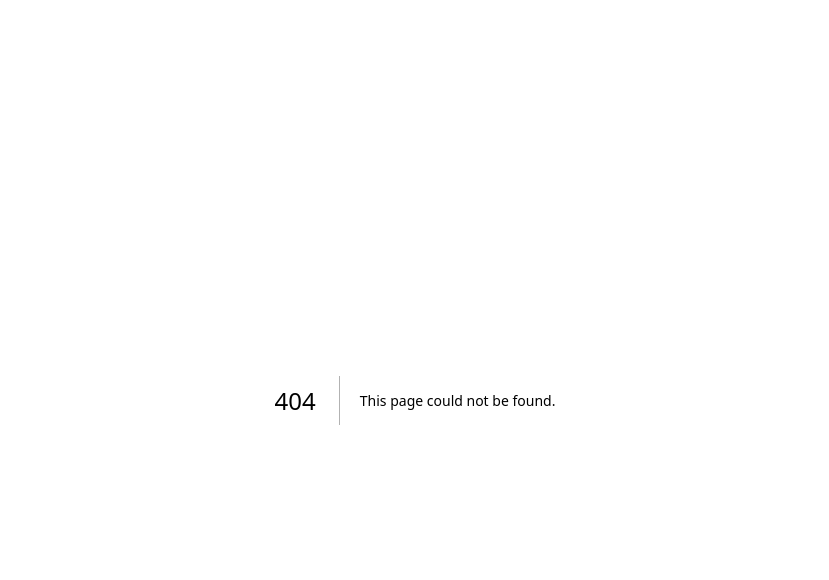
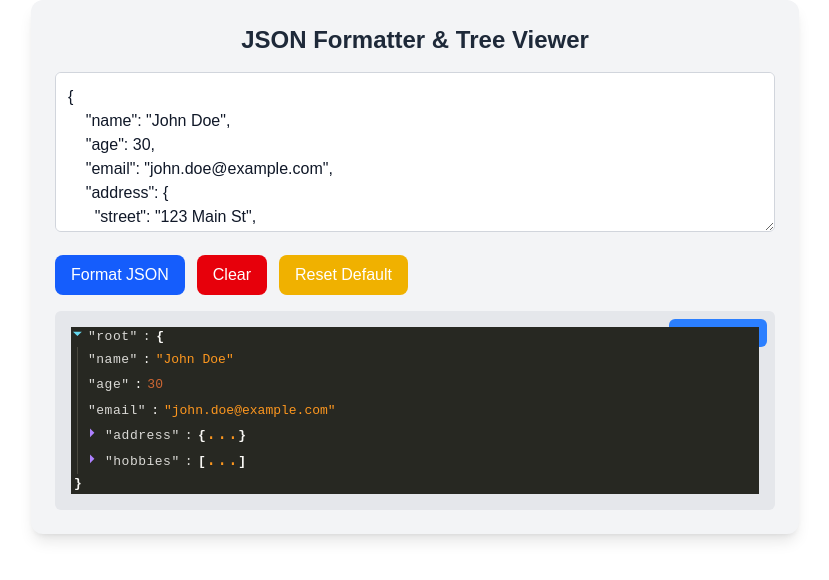
Before and after one commit to MR-SHIV-SHARMA/shavi, a Next.js app: page /projects/json-formatter in a window 1280 px wide. Before the commit this address had no page. Shown: the top 580 px of the page, without its empty margins (225-1054 px from the left). Built offline with nearby package versions, Linux system fonts and the light colour scheme.

Commit message:
feat: add JSON formatter API and UI for formatting and viewing JSON data

```diff
--- a/package.json
+++ b/package.json
@@ -34,6 +34,7 @@
     "react-hook-form": "^7.54.2",
     "react-hot-toast": "^2.5.2",
     "react-icons": "^5.5.0",
+    "react-json-view": "^1.21.3",
     "sharp": "^0.33.5",
     "stream": "^0.0.3"
   },
--- /dev/null
+++ b/src/app/api/jsonFormatter/route.js
@@ -0,0 +1,21 @@
+import { NextResponse } from "next/server";
+
+export async function POST(req) {
+  try {
+    const { jsonText } = await req.json();
+
+    if (!jsonText) {
+      return NextResponse.json(
+        { error: "JSON data is required" },
+        { status: 400 }
+      );
+    }
+
+    const parsedJson = JSON.parse(jsonText);
+    const formattedJson = JSON.stringify(parsedJson, null, 2);
+
+    return NextResponse.json({ formattedJson });
+  } catch (error) {
+    return NextResponse.json({ error: "Invalid JSON format" }, { status: 400 });
+  }
+}
--- /dev/null
+++ b/src/app/projects/json-formatter/page.js
@@ -0,0 +1,136 @@
+"use client";
+
+import { useState, useEffect } from "react";
+import dynamic from "next/dynamic";
+
+// Dynamically import react-json-view to prevent SSR issues
+const ReactJson = dynamic(() => import("react-json-view"), { ssr: false });
+
+export default function JsonFormatter() {
+  const defaultJson = `{
+    "name": "John Doe",
+    "age": 30,
+    "email": "john.doe@example.com",
+    "address": {
+      "street": "123 Main St",
+      "city": "New York",
+      "zip": "10001"
+    },
+    "hobbies": ["reading", "gaming", "traveling"]
+  }`;
+
+  const [jsonText, setJsonText] = useState(defaultJson);
+  const [parsedJson, setParsedJson] = useState(null);
+  const [error, setError] = useState(null);
+  const [copySuccess, setCopySuccess] = useState("");
+
+  useEffect(() => {
+    handleFormat();
+  }, []);
+
+  const handleFormat = async () => {
+    setError(null);
+    setCopySuccess("");
+
+    try {
+      const response = await fetch("/api/jsonFormatter", {
+        method: "POST",
+        headers: { "Content-Type": "application/json" },
+        body: JSON.stringify({ jsonText }),
+      });
+
+      const data = await response.json();
+
+      if (!response.ok) throw new Error(data.error || "Formatting failed");
+
+      setParsedJson(JSON.parse(data.formattedJson));
+    } catch (err) {
+      setError(err.message);
+      setParsedJson(null);
+    }
+  };
+
+  const handleClear = () => {
+    setJsonText("");
+    setParsedJson(null);
+    setError(null);
+    setCopySuccess("");
+  };
+
+  const handleReset = () => {
+    setJsonText(defaultJson);
+    handleFormat();
+  };
+
+  const handleCopy = () => {
+    navigator.clipboard
+      .writeText(JSON.stringify(parsedJson, null, 2))
+      .then(() => {
+        setCopySuccess("Copied to clipboard!");
+        setTimeout(() => setCopySuccess(""), 2000);
+      })
+      .catch(() => setCopySuccess("Failed to copy!"));
+  };
+
+  return (
+    <div className="max-w-3xl mx-auto p-6 bg-gray-100 dark:bg-gray-900 rounded-xl shadow-lg">
+      <h1 className="text-2xl font-bold text-center text-gray-800 dark:text-white">
+        JSON Formatter & Tree Viewer
+      </h1>
+
+      {/* Textarea for input */}
+      <textarea
+        value={jsonText}
+        onChange={(e) => setJsonText(e.target.value)}
+        placeholder="Enter your JSON here..."
+        className="w-full h-40 mt-4 p-3 border border-gray-300 dark:border-gray-700 rounded-md bg-white dark:bg-gray-800 text-gray-900 dark:text-white"
+      />
+
+      {/* Buttons */}
+      <div className="flex gap-3 mt-4">
+        <button
+          onClick={handleFormat}
+          className="px-4 py-2 bg-blue-600 text-white rounded-lg hover:bg-blue-700 transition"
+        >
+          Format JSON
+        </button>
+        <button
+          onClick={handleClear}
+          className="px-4 py-2 bg-red-600 text-white rounded-lg hover:bg-red-700 transition"
+        >
+          Clear
+        </button>
+        <button
+          onClick={handleReset}
+          className="px-4 py-2 bg-yellow-500 text-white rounded-lg hover:bg-yellow-600 transition"
+        >
+          Reset Default
+        </button>
+      </div>
+
+      {/* JSON Tree Viewer */}
+      {parsedJson && (
+        <div className="relative mt-4 p-4 bg-gray-200 dark:bg-gray-800 rounded-md">
+          <button
+            onClick={handleCopy}
+            className="absolute top-2 right-2 px-3 py-1 bg-blue-500 text-white text-sm rounded-md hover:bg-blue-600 transition"
+          >
+            Copy JSON
+          </button>
+          <ReactJson
+            src={parsedJson}
+            theme="monokai" // Dark theme
+            collapsed={1} // Start with all objects collapsed
+            displayDataTypes={false} // Hide data types
+            enableClipboard={true} // Enable copying values
+            displayObjectSize={false} // Hide object size
+            indentWidth={2} // Spacing
+          />
+        </div>
+      )}
+
+      {error && <p className="text-red-500 mt-2">{error}</p>}
+      {copySuccess && <p className="text-green-500 mt-2">{copySuccess}</p>}
+    </div>
+  );
+}
```
Also changed, not shown: 1 other file (tests, documents, lock files or other folders).
